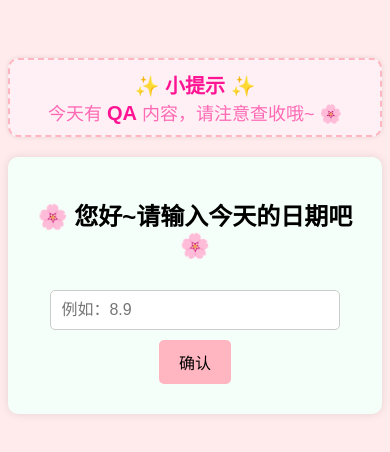
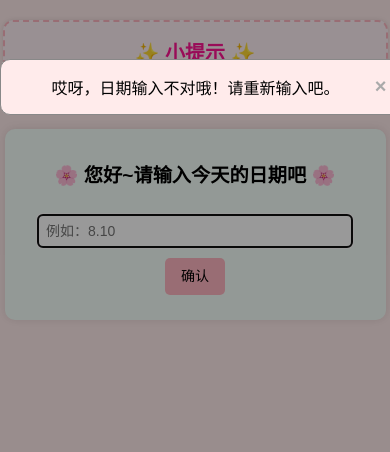
Before and after one commit to yy1643/yy1, a plain HTML site: page index.html in a window 390 px wide. Both pictures are taken after a click on the button "确认". Drawn offline with Linux system fonts and the light colour scheme.

Commit message:
Update index.html

```diff
--- a/index.html
+++ b/index.html
@@ -9,11 +9,12 @@
             background-color: #FFEBEB;
             font-family: "微软雅黑", sans-serif;
             text-align: center;
-            padding-top: 50px;
+            margin: 0;
+            padding: 0;
         }
         .container {
-            max-width: 600px;
-            margin: 0 auto;
+            max-width: 90%;
+            margin: 20px auto;
             background-color: #F5FFFA;
             padding: 20px;
             border-radius: 10px;
@@ -24,12 +25,11 @@
             color: #FF69B4;
             border: 2px dashed #FFB6C1;
             border-radius: 10px;
-            padding: 10px;
-            margin-bottom: 20px;
+            padding: 15px;
+            margin: 20px auto;
             font-size: 18px;
             box-shadow: 0 0 5px rgba(0, 0, 0, 0.1);
-            max-width: 600px;
-            margin: 0 auto 20px;
+            max-width: 90%;
         }
         .notice strong {
             font-size: 20px;
@@ -38,19 +38,95 @@
         button {
             background-color: #FFB6C1;
             border: none;
-            padding: 10px 20px;
+            padding: 12px 24px;
             margin: 10px;
-            font-size: 16px;
+            font-size: 18px;
             cursor: pointer;
             border-radius: 5px;
+            display: inline-block;
+            line-height: 1.5;
         }
         input {
-            padding: 10px;
-            width: 80%;
+            padding: 12px;
+            width: 90%;
             margin-top: 10px;
-            font-size: 16px;
+            font-size: 18px;
             border-radius: 5px;
             border: 1px solid #ccc;
+            box-sizing: border-box;
+        }
+        .modal {
+            display: none;
+            position: fixed;
+            z-index: 1;
+            left: 0;
+            top: 0;
+            width: 100%;
+            height: 100%;
+            overflow: auto;
+            background-color: rgba(0, 0, 0, 0.4);
+        }
+        .modal-content {
+            background-color: #FFEBEB;
+            margin: 15% auto;
+            padding: 20px;
+            border: 1px solid #888;
+            width: 90%;
+            max-width: 500px;
+            border-radius: 10px;
+            text-align: center;
+        }
+        .close {
+            color: #aaa;
+            float: right;
+            font-size: 28px;
+            font-weight: bold;
+        }
+        .close:hover,
+        .close:focus {
+            color: black;
+            text-decoration: none;
+            cursor: pointer;
+        }
+        /* 响应式设计 */
+        @media (max-width: 768px) {
+            .container {
+                padding: 15px;
+            }
+            h2 {
+                font-size: 1.2rem;
+            }
+            button {
+                padding: 10px 20px;
+                font-size: 16px;
+            }
+            input {
+                padding: 10px;
+                font-size: 16px;
+            }
+            .modal-content {
+                width: 95%;
+            }
+            .close {
+                font-size: 24px;
+            }
+        }
+        @media (max-width: 480px) {
+            button {
+                padding: 8px 16px;
+                font-size: 14px;
+            }
+            input {
+                padding: 8px;
+                font-size: 14px;
+            }
+            .modal-content {
+                width: 95%;
+                padding: 15px;
+            }
+            .close {
+                font-size: 20px;
+            }
         }
     </style>
 </head>
@@ -63,17 +139,24 @@
 
 <div class="container">
     <h2>🌸 您好~请输入今天的日期吧 🌸</h2>
-    <input type="text" id="dateInput" placeholder="例如：8.9">
+    <input type="text" id="dateInput" placeholder="例如：8.10">
     <button onclick="checkDate()">确认</button>
 </div>
 
 <div class="container" id="menuContainer" style="display:none;">
     <h2> 💖 七夕节快乐 亲爱的邓小姐~ 💖</h2>
-    <button onclick="openPopup('今日天气', '大理今日阴天间小雨，17-25度，出门活动时记得带伞哦 🌧️')">🌤️ 今日天气</button>
-    <button onclick="openPopup('今日运势', '今天适合放松心情，快去看白蛇！ 💕')">💫 今日运势</button>
+    <button onclick="showMessage('大理今日阴天间小雨，17-25度，出门活动时记得带伞哦 🌧️')">🌤️ 今日天气</button>
+    <button onclick="showMessage('今天适合放松心情，快去看白蛇！ 💕')">💫 今日运势</button>
     <button onclick="window.open('https://wp.m.163.com/163/html/newsapp/paris-olympic-medals/home.html?i=0&a=0&spss=oppoClient')">🏅 每日奥运</button>
-    <button onclick="openPopup('每日名言', '没别的意思，就是借着特殊日子，说声喜欢你 💖')">📜 每日名言</button>
+    <button onclick="showMessage('没别的意思，就是借着特殊日子，说声喜欢你 💖')">📜 每日名言</button>
     <button onclick="confirmExit()">👋 退出</button>
+</div>
+
+<div id="myModal" class="modal">
+    <div class="modal-content">
+        <span class="close" onclick="closeModal()">&times;</span>
+        <div id="modalText"></div>
+    </div>
 </div>
 
 <script>
@@ -83,46 +166,18 @@
             document.querySelector('.container').style.display = 'none';
             document.getElementById('menuContainer').style.display = 'block';
         } else {
-            openPopup('日期错误', '哎呀，日期输入不对哦！请重新输入吧。');
+            showMessage('哎呀，日期输入不对哦！请重新输入吧。');
+            document.getElementById('dateInput').focus();
         }
     }
 
-    function openPopup(title, message) {
-        const popupWidth = 500;
-        const popupHeight = 400;
-        const leftPosition = (window.screen.width / 2) - (popupWidth / 2);
-        const topPosition = (window.screen.height / 2) - (popupHeight / 2);
+    function showMessage(message) {
+        document.getElementById('modalText').textContent = message;
+        document.getElementById('myModal').style.display = "block";
+    }
 
-        const popupWindow = window.open('', '_blank', `width=${popupWidth},height=${popupHeight},resizable=yes,scrollbars=no,status=no,toolbar=no,location=no,menubar=no,top=${topPosition},left=${leftPosition}`);
-
-        const popupContent = `
-            <html>
-            <head>
-                <style>
-                    body {
-                        background-color: #FFEBEB;
-                        font-family: "微软雅黑", sans-serif;
-                        padding: 20px;
-                        text-align: center;
-                        border-radius: 10px;
-                    }
-                    h2 {
-                        color: #FF69B4;
-                    }
-                    p {
-                        font-size: 16px;
-                        color: #333;
-                    }
-                </style>
-            </head>
-            <body>
-                <h2>${title}</h2>
-                <p>${message}</p>
-            </body>
-            </html>`;
-
-        popupWindow.document.write(popupContent);
-        popupWindow.document.close();
+    function closeModal() {
+        document.getElementById('myModal').style.display = "none";
     }
 
     function confirmExit() {
```
